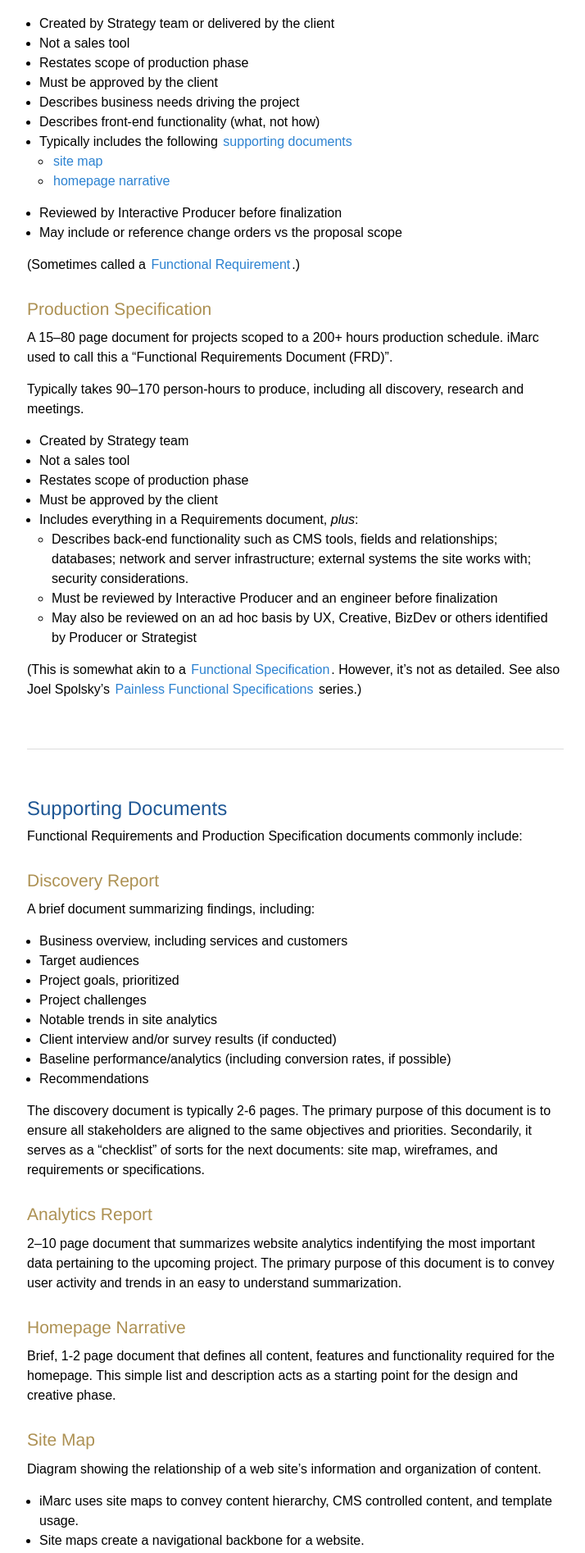
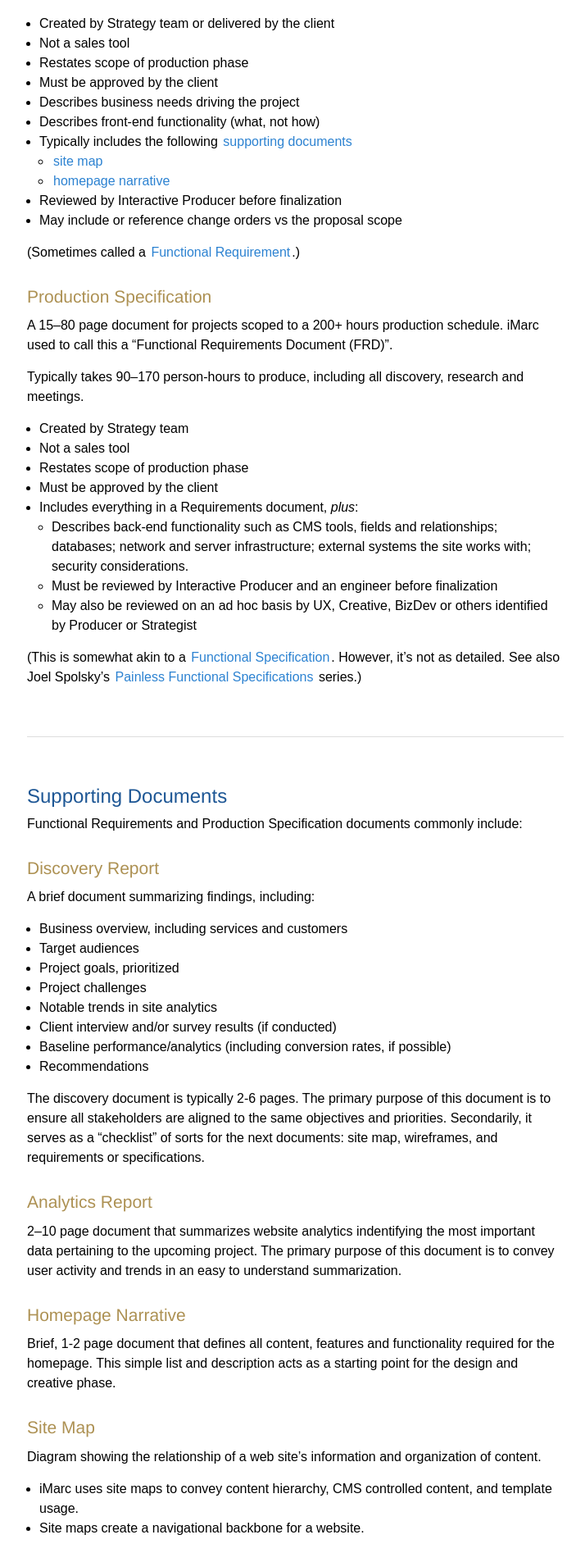
Before and after one commit to imarc/handbook, a Jekyll site: the page built from strategy.markdown, in a window 1280 px wide. Shown: the part 3587-5481 px from the top of the page at 82% size, without its empty margins (137-851 px from the left). Built offline with Jekyll 4.4.1, drawn with Linux system fonts in a browser that asks for light colours; nearby versions of some CDN libraries.

Commit message:
Fixing layout issue with bullets in accessibility checklist

```diff
--- a/css/base.css
+++ b/css/base.css
@@ -207,6 +207,10 @@ li > p {
 	margin: 0;
 }
 
+li > ul {
+	margin-bottom: 0;
+}
+
 ul {
 	list-style: disc;
 	margin: 0 0 15px 15px;
```
